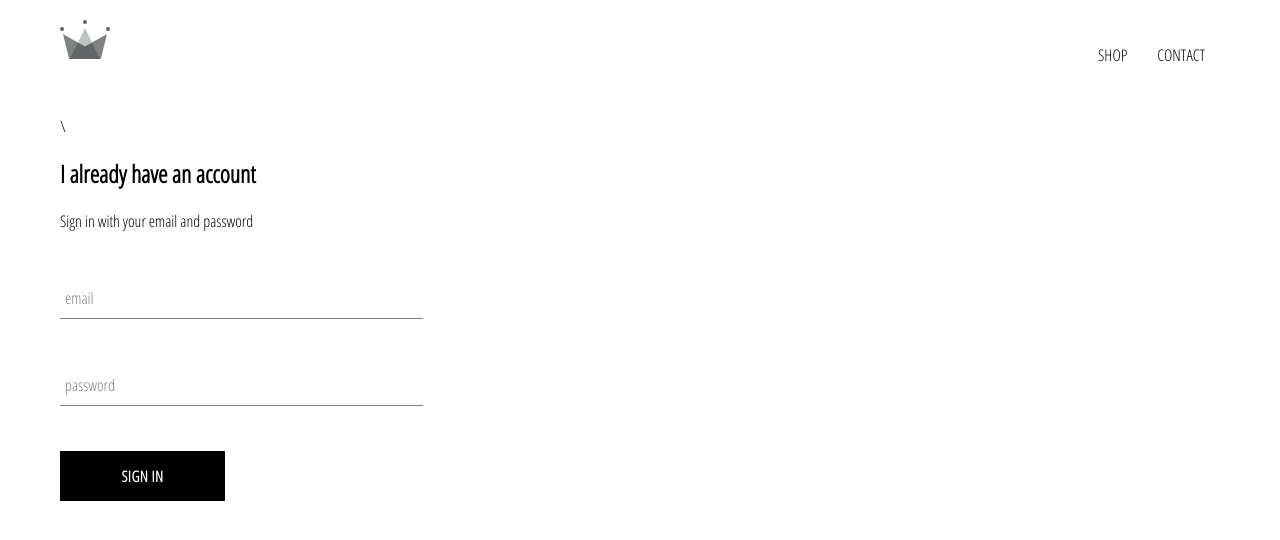
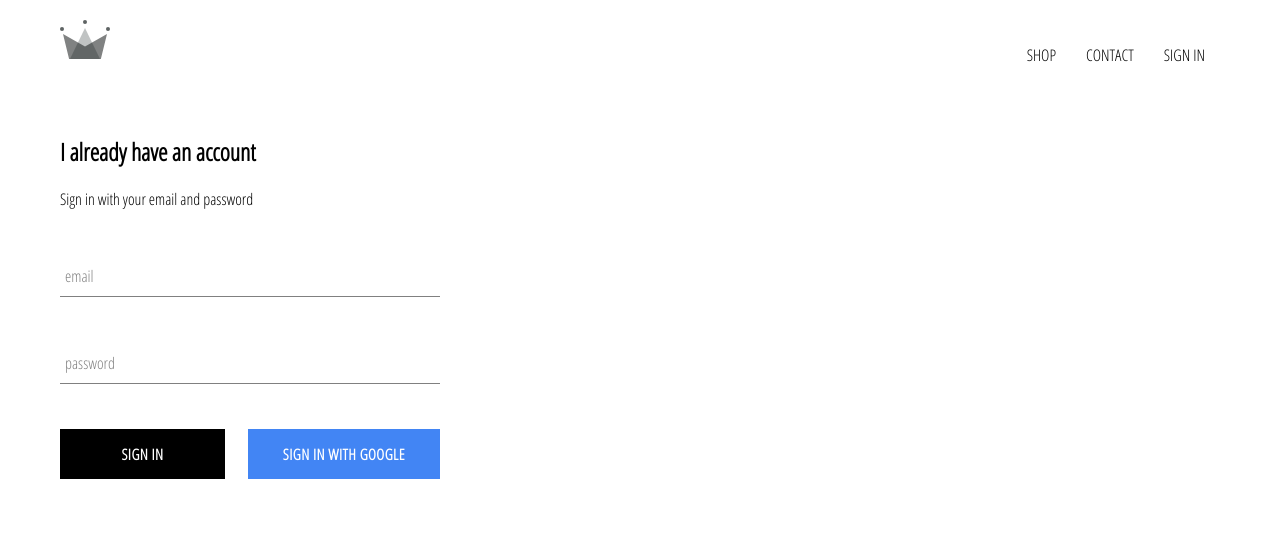
Before and after one commit to vladislav-iscenco/crwn-clothing, a React (Create React App) app: page /signin in a window 1280 px wide. Shown: the top 540 px of the page. Built offline with nearby package versions, Linux system fonts and the light colour scheme; no server answers.

Commit message:
integrated firebase into our application, created sign in page with sign in component and sign in with google

```diff
--- a/package.json
+++ b/package.json
@@ -6,6 +6,7 @@
     "@testing-library/jest-dom": "^5.11.4",
     "@testing-library/react": "^11.1.0",
     "@testing-library/user-event": "^12.1.10",
+    "firebase": "^9.1.3",
     "node-sass": "^6.0.1",
     "react": "^17.0.2",
     "react-dom": "^17.0.2",
--- a/src/App.css
+++ b/src/App.css
@@ -1,5 +1,5 @@
 body {
-    font-family: 'Open Sans Condensed';
+    font-family: "Open Sans Condensed";
     padding: 20px 60px;
 }
 
@@ -7,3 +7,7 @@
     text-decoration: none;
     color: black;
 }
+
+* {
+    box-sizing: border-box;
+}
--- a/src/App.js
+++ b/src/App.js
@@ -6,19 +6,42 @@
 import ShopPage from './pages/shop/shop.component.jsx'
 import SignInAndSignUpPage from './pages/sign-in-and-sign-up/sign-in-and-sign-up.component'
 import Header from './components/header/header.component.jsx'
+import { auth } from './firebase/firebase.utils'
 
 
-function App() {
-  return (
-    <div>
-      <Header />
+class App extends React.Component {
+  constructor() {
+    super();
+
+    this.state = {
+      currentUser: null
+    }
+  }
+
+  unsubscribeFromAuth = null
+
+  componentDidMount() {
+    this.unsubscribeFromAuth = auth.onAuthStateChanged(user => {
+      this.setState({ currentUser: user });
+
+      console.log(user);
+    });
+  }
+
+  componentWillUnmount() {
+    this.unsubscribeFromAuth();
+  }
+
+  render() {
+    return (<div>
+      <Header currentUser={this.state.currentUser} />
       <Switch>
         <Route exact path='/' component={HomePage} />
         <Route path='/shop' component={ShopPage} />
         <Route path='/signin' component={SignInAndSignUpPage} />
       </Switch>
-    </div>
-  );
+    </div>)
+  }
 }
 
 export default App;
--- a/src/components/custom-button/custom-button.component.jsx
+++ b/src/components/custom-button/custom-button.component.jsx
@@ -2,8 +2,11 @@
 
 import './custom-button.styles.scss'
 
-const CustomButton = ({children, ...otherProps}) => (
-    <button className="custom-button" {...otherProps}>
+const CustomButton = ({ children, isGoogleSignIn, ...otherProps }) => (
+    <button
+        className={`${isGoogleSignIn ? 'google-sign-in' : ''} custom-button`}
+        {...otherProps}
+    >
         {children}
     </button>
 )
--- a/src/components/custom-button/custom-button.styles.scss
+++ b/src/components/custom-button/custom-button.styles.scss
@@ -9,7 +9,7 @@
   background-color: black;
   color: white;
   text-transform: uppercase;
-  font-family: 'Open Sans Condensed';
+  font-family: "Open Sans Condensed";
   font-weight: bolder;
   border: none;
   cursor: pointer;
@@ -19,4 +19,14 @@
     color: black;
     border: 1px solid black;
   }
+
+  &.google-sign-in {
+    background-color: #4285f4;
+    color: white;
+
+    &:hover {
+      background-color: #357ae8;
+      border: none;
+    }
+  }
 }
--- a/src/components/header/header.component.jsx
+++ b/src/components/header/header.component.jsx
@@ -1,11 +1,13 @@
 import React from 'react';
 import { Link } from 'react-router-dom';
+
+import { auth } from '../../firebase/firebase.utils'
 
 import { ReactComponent as Logo } from '../../assets/crown.svg';
 
 import './header.styles.scss'
 
-const Header = () => (
+const Header = ({ currentUser }) => (
     <div className="header">
         <Link to="/">
             <Logo className="logo" />
@@ -17,6 +19,16 @@
             <Link className="option" to="/shop">
                 CONTACT
             </Link>
+            {currentUser ?
+                (
+                    <div className="option" onClick={() => auth.signOut()}>
+                        SIGN OUT
+                    </div>
+                ) : (
+                    <Link className="option" to="/signin">
+                        SIGN IN
+                    </Link>
+                )}
         </div>
     </div>
 )
--- a/src/components/header/header.styles.scss
+++ b/src/components/header/header.styles.scss
@@ -20,6 +20,7 @@
 
     .option {
       padding: 10px 15px;
+      cursor: pointer;
     }
   }
 }
--- a/src/components/sign-in/sign-in.component.jsx
+++ b/src/components/sign-in/sign-in.component.jsx
@@ -2,6 +2,7 @@
 
 import FormInput from '../form-input/form-input.component';
 import CustomButton from '../custom-button/custom-button.component';
+import { signInWithGoogle } from '../../firebase/firebase.utils';
 
 import './sign-in.styles.scss';
 
@@ -49,7 +50,12 @@
                         label='password'
                         required />
 
-                    <CustomButton type="submit"> Sign in </CustomButton>
+                    <div className="buttons">
+                        <CustomButton type="submit"> Sign in </CustomButton>
+                        <CustomButton onClick={signInWithGoogle} isGoogleSignIn>
+                            Sign in with Google
+                        </CustomButton>
+                    </div>
                 </form>
             </div>
         )
--- a/src/components/sign-in/sign-in.styles.scss
+++ b/src/components/sign-in/sign-in.styles.scss
@@ -1,9 +1,14 @@
 .sign-in {
-    width: 30%;
+    width: 380px;
     display: flex;
     flex-direction: column;
 
-    .title{
+    .title {
         margin: 10px 0;
     }
+
+    .buttons {
+        display: flex;
+        justify-content: space-between;
+    }
 }
--- /dev/null
+++ b/src/firebase/firebase.utils.js
@@ -0,0 +1,25 @@
+import firebase from 'firebase/compat/app';
+
+import 'firebase/compat/firestore';
+import 'firebase/compat/auth';
+
+const config = {
+    apiKey: "AIzaSyCyDtpyLpFqDu8bSq3uT0wHRVlUrDhvsKE",
+    authDomain: "crwn-db-f89e2.firebaseapp.com",
+    projectId: "crwn-db-f89e2",
+    storageBucket: "crwn-db-f89e2.appspot.com",
+    messagingSenderId: "1011159242667",
+    appId: "1:1011159242667:web:76a22166ab138e78cae4ee",
+    measurementId: "G-8XSW6ZD1GG"
+};
+
+firebase.initializeApp(config);
+
+export const auth = firebase.auth();
+export const firestore = firebase.firestore();
+
+const provider = new firebase.auth.GoogleAuthProvider();
+provider.setCustomParameters({ prompt: 'select_account' });
+export const signInWithGoogle = () => auth.signInWithPopup(provider);
+
+export default firebase;
--- a/src/pages/sign-in-and-sign-up/sign-in-and-sign-up.component.jsx
+++ b/src/pages/sign-in-and-sign-up/sign-in-and-sign-up.component.jsx
@@ -5,7 +5,7 @@
 import './sign-in-and-sign-up.styles.scss';
 
 const SignInAndSignUpPage = () => (
-    <div className="sign-in-and-sign-up">\
+    <div className="sign-in-and-sign-up">
         <SignIn />
     </div>
 )
```
Also changed, not shown: 1 other file (tests, documents, lock files or other folders).
